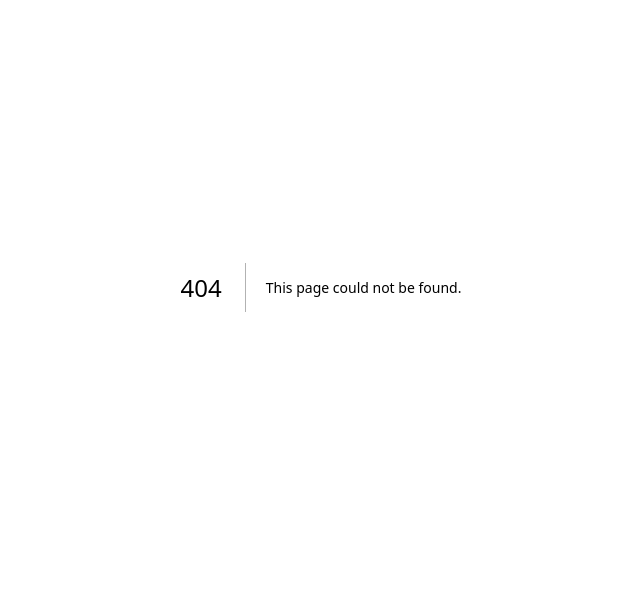
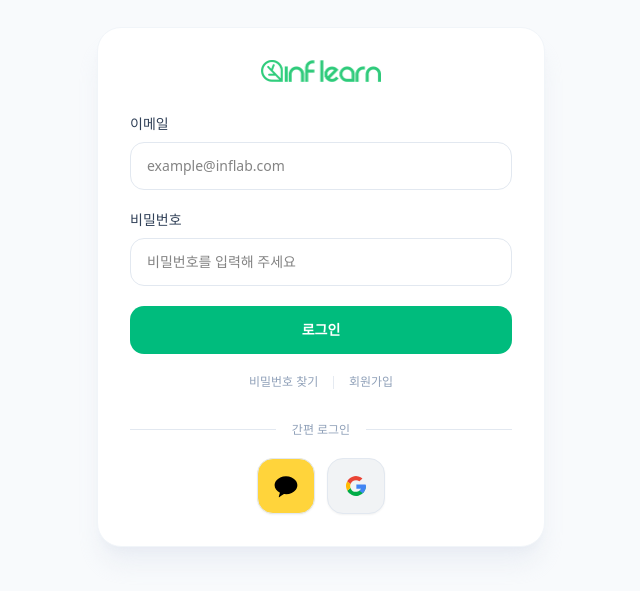
Before and after one commit to rlwjd31/inflearn-challenge, a Next.js app in the folder frontend/: page /signin in a window 1280 px wide. Before the commit this address had no page. Shown: the part 113-704 px from the top of the page, without its empty margins (319-959 px from the left). Built offline with nearby package versions, Linux system fonts and the light colour scheme; no server answers.

Commit message:
🚀[Feat]: Implement sign in page and connect sign in logic
- email, password를 통한 로그인 화면 구현

```diff
--- /dev/null
+++ b/frontend/app/(auth)/signin/page.tsx
@@ -0,0 +1,141 @@
+"use client";
+
+import Link from "next/link";
+import { FormEvent, useState } from "react";
+import { signIn } from "@/app/actions/auth-actions";
+import Image from "next/image";
+import { Button } from "@/components/ui/button";
+import { cn } from "@/lib/utils";
+
+const socialProviders = [
+  {
+    id: "kakao-provider",
+    label: "카카오 회원가입",
+    icon: "/icons/kakao.svg",
+    bgStyle: "bg-[#ffd43b] hover:bg-[#fcc419]",
+  },
+  {
+    id: "google-provider",
+    label: "구글 회원가입",
+    icon: "/icons/google.svg",
+    bgStyle: "bg-[#f1f3f5] hover:bg-[#e9ecef]",
+  },
+];
+
+export default function SigninPage() {
+  const [email, setEmail] = useState("");
+  const [password, setPassword] = useState("");
+
+  const handleSubmit = async (e: FormEvent<HTMLFormElement>) => {
+    e.preventDefault();
+
+    const formData = new FormData(e.target as HTMLFormElement);
+
+    await signIn(formData);
+  };
+
+  return (
+    <div className="flex min-h-screen flex-col items-center justify-center bg-slate-50 px-4">
+      <div className="w-full max-w-md rounded-3xl border border-slate-100 bg-white p-8 shadow-xl shadow-slate-200/60">
+        {/* Inflearn logo */}
+        <Image
+          src="/icons/inflearn-logo-with-text.png"
+          alt="inflearn logo with text"
+          width={120}
+          height={22}
+          className="mx-auto mb-8"
+        />
+
+        <form onSubmit={handleSubmit} className="flex flex-col gap-5">
+          <div className="flex flex-col gap-2">
+            <label
+              htmlFor="email"
+              className="text-sm font-medium text-slate-700"
+            >
+              이메일
+            </label>
+            <input
+              id="email"
+              name="email"
+              type="email"
+              autoComplete="email"
+              placeholder="example@inflab.com"
+              className="h-12 rounded-xl border border-slate-200 px-4 text-sm outline-none transition focus-visible:border-emerald-400 focus-visible:ring-2 focus-visible:ring-emerald-100"
+              value={email}
+              onChange={(e) => setEmail(e.target.value)}
+            />
+          </div>
+
+          <div className="flex flex-col gap-2">
+            <div className="flex items-center justify-between">
+              <label
+                htmlFor="password"
+                className="text-sm font-medium text-slate-700"
+              >
+                비밀번호
+              </label>
+            </div>
+            <input
+              id="password"
+              name="password"
+              type="password"
+              autoComplete="current-password"
+              placeholder="비밀번호를 입력해 주세요"
+              className="h-12 rounded-xl border border-slate-200 px-4 text-sm outline-none transition focus:border-emerald-400 focus:ring-2 focus:ring-emerald-100"
+              value={password}
+              onChange={(e) => setPassword(e.target.value)}
+            />
+          </div>
+
+          <Button
+            type="submit"
+            className="h-12 rounded-xl bg-emerald-500 text-sm font-semibold text-white transition hover:bg-emerald-500/90 focus:outline-none focus:ring-2 focus:ring-emerald-200 cursor-pointer"
+          >
+            로그인
+          </Button>
+        </form>
+
+        <div className="mt-5 flex justify-center gap-3 text-xs text-slate-400">
+          <Link href="/forgot-password" className="hover:text-emerald-500">
+            비밀번호 찾기
+          </Link>
+          <span className="text-slate-200">|</span>
+          <Link href="/signup" className="hover:text-emerald-500">
+            회원가입
+          </Link>
+        </div>
+
+        <div className="mt-8 flex flex-col items-center gap-5">
+          <div className="flex w-full items-center gap-4">
+            <span className="h-px flex-1 bg-slate-200" />
+            <span className="text-xs text-slate-400">간편 로그인</span>
+            <span className="h-px flex-1 bg-slate-200" />
+          </div>
+
+          <div className="flex gap-3">
+            {socialProviders.map((provider) => (
+              <Button
+                key={provider.id}
+                type="button"
+                variant="outline"
+                className={cn(
+                  "flex h-14 flex-col items-center justify-center gap-1 rounded-2xl border-slate-200 transition-all duration-300 cursor-pointer",
+                  provider.bgStyle
+                )}
+                aria-label={provider.label}
+              >
+                <Image
+                  src={provider.icon}
+                  alt={provider.label}
+                  width={24}
+                  height={24}
+                  className="size-6"
+                />
+              </Button>
+            ))}
+          </div>
+        </div>
+      </div>
+    </div>
+  );
+}
```
Also changed, not shown: frontend/public/icons/inflearn-logo-with-text.png (added).
